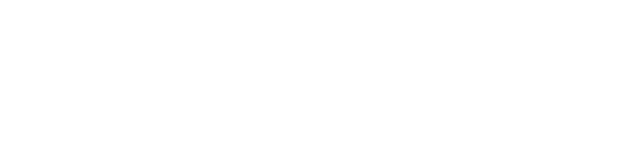
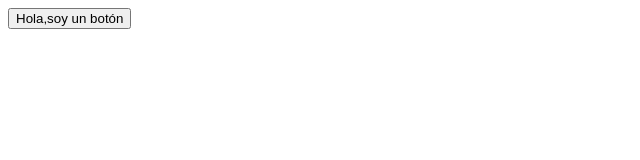
Before and after one commit to VianneyPivot56/PRIMER_PROYECTO, a plain HTML site: page index.html in a window 1280 px wide. Shown: the whole page, without its empty margins (0-640 px from the left). Drawn offline with Linux system fonts and the light colour scheme.

Commit message:
add  button and delete comments

```diff
--- a/index.html
+++ b/index.html
@@ -14,9 +14,8 @@
     </head>
     <body>
         <title> Title changes </title>
-        <!--[if lt IE 7]>
-            <p class="browsehappy">You are using an <strong>outdated</strong> browser. Please <a href="#">upgrade your browser</a> to improve your experience.</p>
-        <![endif]-->
+        <button>Hola,soy un botón</button>
+
 
         <script src="start.js" async defer></script>
     </body>
```
